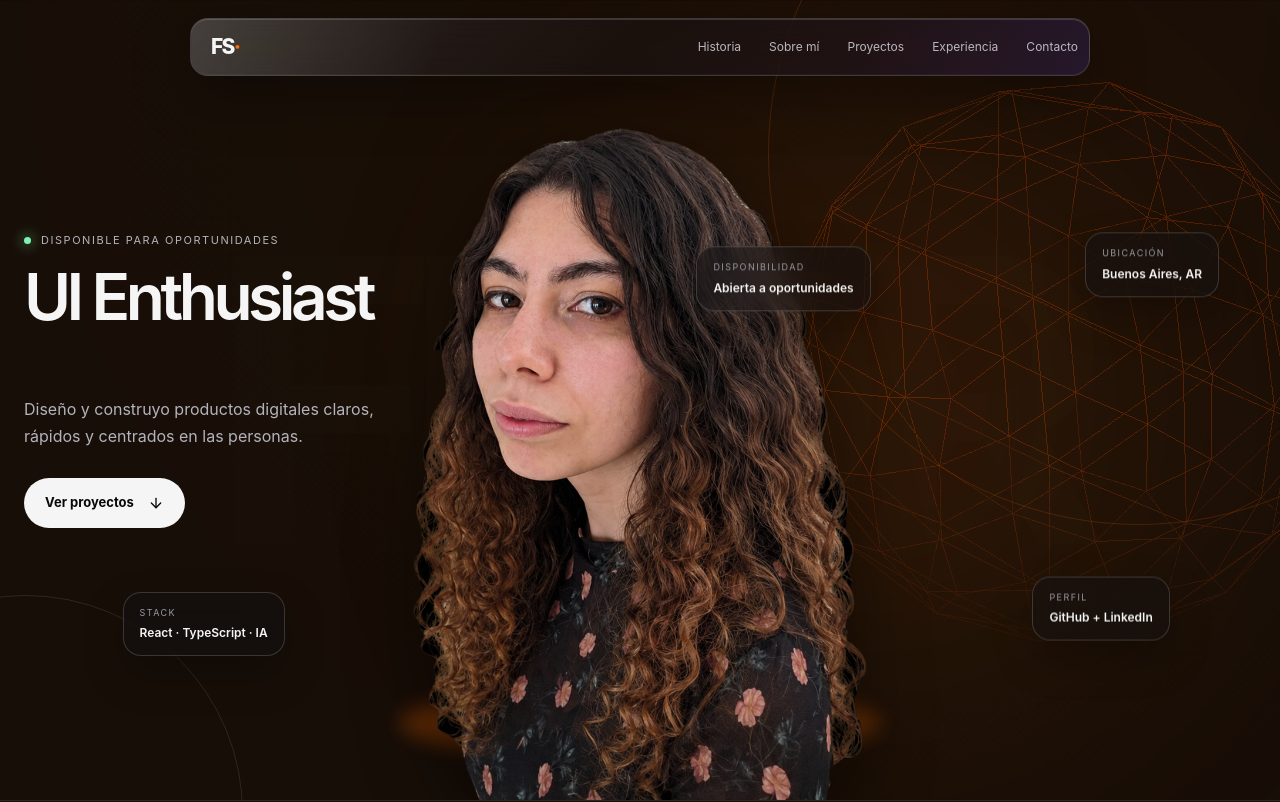
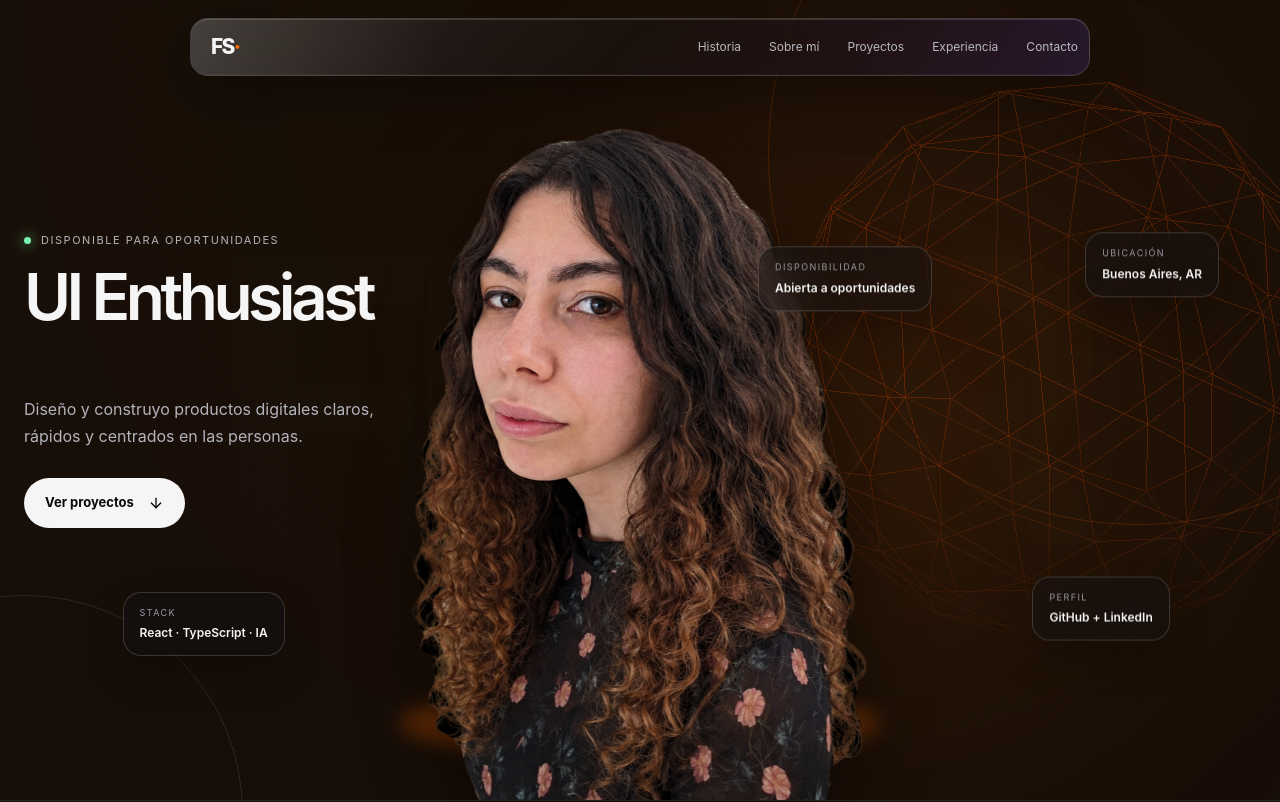
Before and after one commit to florenciasueiro/Portfolio-Web, a React (Vite) app: page / in a window 1280 px wide. Shown: the top 802 px of the page. Built offline with nearby package versions, Linux system fonts and the light colour scheme.

Commit message:
Foto fija

```diff
--- a/src/hero-availability.css
+++ b/src/hero-availability.css
@@ -1,4 +1,4 @@
 /* Availability badge sits higher and closer to the portrait's left shoulder. */
-.hero-glass--availability{left:calc(70% - min(16vw,190px));top:31%}
+.hero-glass--availability{left:calc(75% - min(16vw,190px));top:31%}
 @media(max-width:900px){.hero-glass--availability{left:calc(50% - min(22vw,170px));top:43%}}
 @media(max-width:600px){.hero-glass--availability{left:30%;top:52%}}
--- a/src/hero-portrait-scroll.css
+++ b/src/hero-portrait-scroll.css
@@ -1,3 +1,3 @@
-.hero-premium .hero-portrait{width:min(52vw,680px);height:min(84svh,820px)}
+.hero-premium .hero-portrait{position:fixed;left:50%;bottom:0;width:min(52vw,680px);height:min(84svh,820px);pointer-events:none}
 @media(max-width:900px){.hero-premium .hero-portrait{width:min(62vw,560px);height:76svh}}
 @media(max-width:600px){.hero-premium .hero-portrait{width:98vw;height:62svh}}
--- a/src/sections/Hero.tsx
+++ b/src/sections/Hero.tsx
@@ -14,14 +14,13 @@ const details = [
 export function Hero() {
   const heroRef = useRef<HTMLElement | null>(null);
   const { scrollYProgress } = useScroll({ target: heroRef, offset: ["start start", "end start"] });
-  const y = useTransform(scrollYProgress, [0, 1], [0, 72]);
   const imageScale = useTransform(scrollYProgress, [0, .72], [1, 1.08]);
   const imageBlur = useTransform(scrollYProgress, [0, .82], ["blur(0px)", "blur(32px)"]);
   const imageOpacity = useTransform(scrollYProgress, [0, .74, 1], [1, 1, 0]);
   const [role, setRole] = useState(0);
   useEffect(() => { const timer = window.setInterval(() => setRole((value) => (value + 1) % roles.length), 2600); return () => window.clearInterval(timer); }, []);
   return <section ref={heroRef} id="inicio" className="hero hero-premium"><div className="hero-glow" /><div className="hero-orbit hero-orbit--one" /><div className="hero-orbit hero-orbit--two" />
-    <motion.div className="hero-inner container" style={{ y }}>
+    <motion.div className="hero-inner container">
       <motion.div className="hero-name" aria-hidden="true" initial="hidden" animate="visible" variants={{ hidden: {}, visible: { transition: { staggerChildren: .14 } } }}>
         {"FLOR".split("").map((letter, index) => <motion.span key={`${letter}-${index}`} variants={{ hidden: { opacity: 0, y: "18%", filter: "blur(14px)" }, visible: { opacity: .15, y: 0, filter: "blur(0px)", transition: { duration: .58, ease: [0.16, 1, .3, 1] } } }}>{letter}</motion.span>)}
       </motion.div>
@@ -31,7 +30,7 @@ export function Hero() {
         <p>Diseño y construyo productos digitales claros, rápidos y centrados en las personas.</p>
         <Button asChild><a href="#proyectos">Ver proyectos <ArrowDown size={16} /></a></Button>
       </motion.div>
-      <motion.div className="hero-portrait" initial={{ opacity: 0, scale: .94, filter: "blur(10px)" }} animate={{ opacity: 1, scale: 1, filter: "blur(0px)" }} transition={{ duration: 1, delay: 1.28, ease: [0.16, 1, .3, 1] }} style={{ scale: imageScale, filter: imageBlur, opacity: imageOpacity }}><img src="/Perfil.png" alt="Florencia Sueiro, Software Engineer" fetchPriority="high" /></motion.div>
+      <motion.div className="hero-portrait" initial={{ opacity: 0, scale: .94, filter: "blur(10px)" }} animate={{ opacity: 1, scale: 1, filter: "blur(0px)" }} transition={{ duration: 1, delay: 1.28, ease: [0.16, 1, .3, 1] }} style={{ x: "-50%", scale: imageScale, filter: imageBlur, opacity: imageOpacity }}><img src="/Perfil.png" alt="Florencia Sueiro, Software Engineer" fetchPriority="high" /></motion.div>
       {details.map((detail, index) => <motion.div key={detail.label} className={`hero-glass ${detail.className}`} initial={{ opacity: 0, scale: .9 }} animate={{ opacity: 1, scale: 1, y: [0, index % 2 ? 8 : -8, 0] }} transition={{ opacity: { delay: 1.7 + index * .1 }, scale: { delay: 1.7 + index * .1 }, y: { delay: 1.7 + index * .1, duration: 4.5 + index * .3, repeat: Infinity, ease: "easeInOut" } }}><small>{detail.label}</small><strong>{detail.value}</strong></motion.div>)}
     </motion.div>
   </section>;
```
